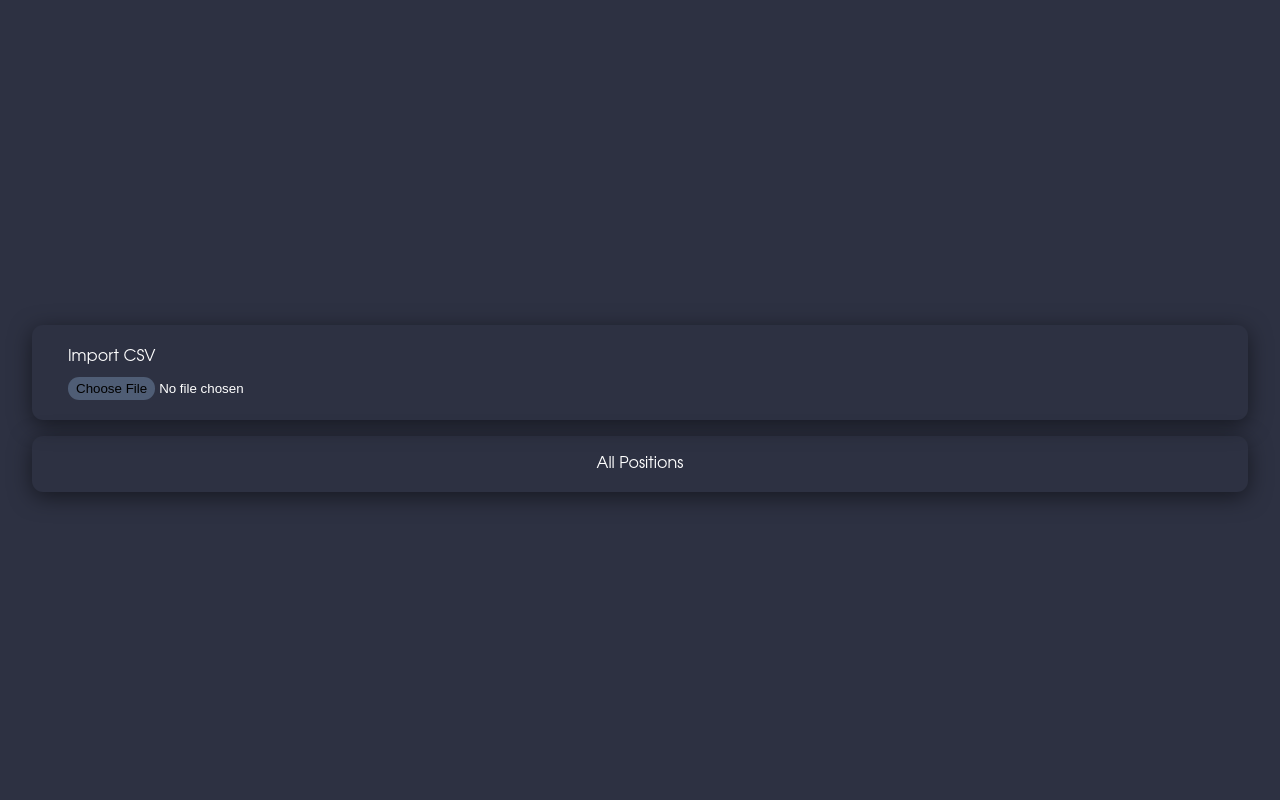
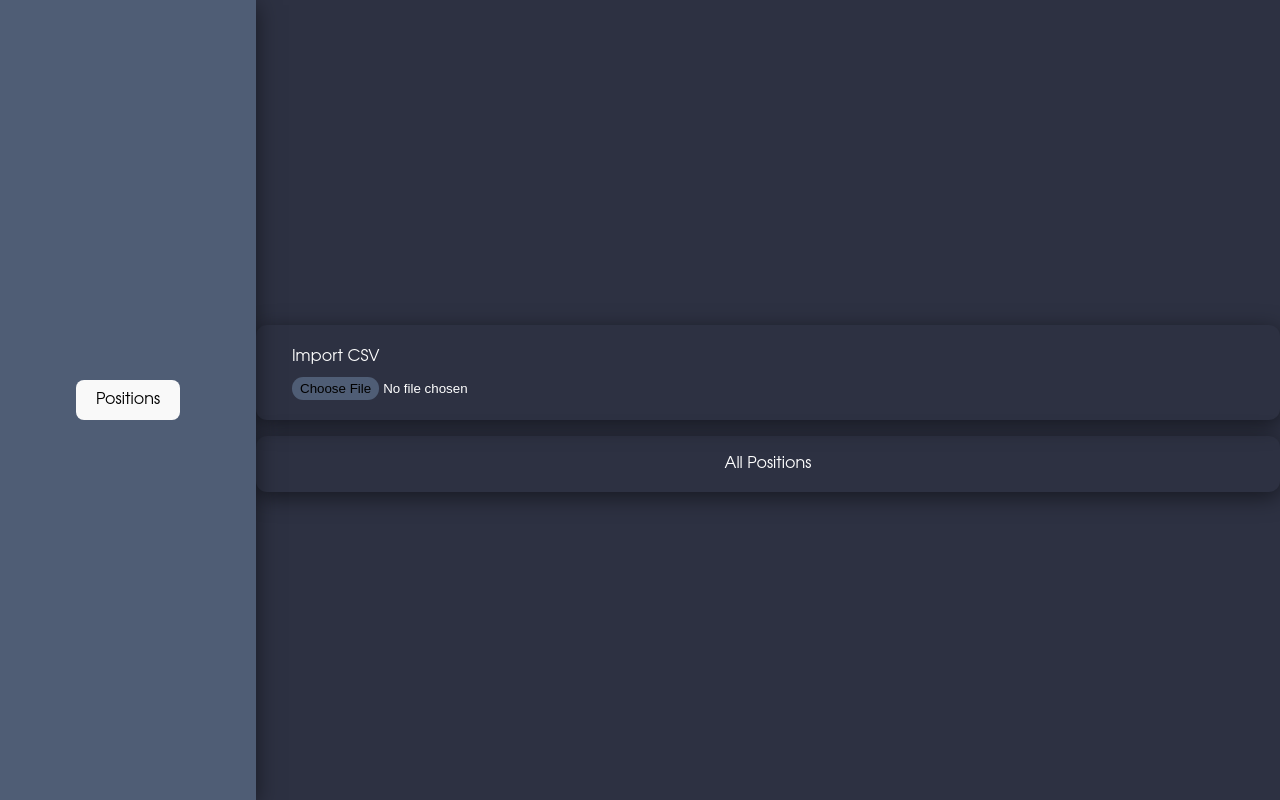
Before and after one commit to Byron-david/Option-Website, a React (Vite) app: page / in a window 1280 px wide. Built offline with nearby package versions, Linux system fonts and the light colour scheme.

Commit message:
Added Navbar. Need to adjust colors theme...

```diff
--- a/src/App.css
+++ b/src/App.css
@@ -17,20 +17,42 @@
   --text-color-secondary : #222831; */
 }
 
-#root {
-  max-width: 1280px;
-  margin: 0 auto;
-  padding: 2rem;
-  text-align: center;
+body {
+  width: 100%;
   overflow: hidden;
+  margin: 0px;
+  padding: 0px;
+  color: var(--text-color-main);
+  font-family: Avenir, Montserrat, Corbel, 'URW Gothic', source-sans-pro, sans-serif;
+  display: block;
 }
 
-body{
-  margin: 0px;
-  padding: 0px;
+#root {
   background-color: var(--background-color-main);
-  color: var(--text-color-main);
-  font-family: Avenir, Montserrat, Corbel, 'URW Gothic', source-sans-pro, sans-serif;
+  text-align: center;
+  display: flex;
+  justify-content: center;
+  align-items: center;
+  width: 100%;
+}
+
+main {
+  /* position: absolute; */
+}
+
+nav {
+  flex: 1 0 20%;
+  /* width: 50%; */
+  background-color: var(--background-color-secondary);
+  height: 100vh;
+  z-index: 1;
+  /* position: fixed;
+  top: 0;
+  left: 0; */
+  display: flex;
+  justify-content: center;
+  align-items: center;
+  box-shadow: 0px 5px 22px 0 rgba(0, 0, 0, .5) ;
 }
 
 button:hover {
@@ -86,7 +108,7 @@ input[type=date]{
   border-radius: var(--border-radius-main);
   border: 1px solid var(--background-color-secondary);
   /* box-shadow: 10px 5px 5px black; */
-  box-shadow: 0 5px 22px 0 rgba(0, 0, 0, .2), 0 0 0 1px rgba(0, 0, 0, .2);
+  box-shadow: 0px 5px 22px 0 rgba(0, 0, 0, .5) ;
   min-width: 0%;
   background-color: var(--background-color-main);
 }
@@ -147,7 +169,8 @@ input[type=date]{
   min-width: 25px;
   cursor: pointer;
   color: white;
-  border-radius: var(--border-radius-main) text-align: center;
+  border-radius: var(--border-radius-main);
+  text-align: center;
   padding: 0;
   background-color: var(--background-color-button-red);
   color: var(--background-color-main);
--- a/src/App.jsx
+++ b/src/App.jsx
@@ -1,31 +1,22 @@
 import { useState } from 'react'
 import './App.css'
 import AddTrade from './components/AddTrade.jsx'
+import Navbar from './components/Navbar/Navbar.jsx'
 // import ImportCSV from './components/ImportCSV.jsx'
 import PositionsTable from './components/PositionsTable/PositionsTable.jsx'
 
 function App() {
 
-  // const [data, setData] = useState([]);
-  // const handleFileLoad = (csvData) => {
-  //   setData(csvData);
-  // };
-  // return (
-  //   <div>
-  //     <h1>CSV Import in React.js</h1>
-  //     <CsvFileInput onFileLoad={handleFileLoad} />
-  //     <ul>
-  //       {data.map((row, index) => (
-  //         <li key={index}>{JSON.stringify(row)}</li>
-  //       ))}
-  //     </ul>
-  //   </div>
-  // );
   return (
-    // <AddTrade />
-    <PositionsTable />
-    // <ImportCSV />
-    // <CsvFileInput />
+    <>
+      {/* <AddTrade /> */}
+      <Navbar />
+      <main>
+        <PositionsTable />
+      </main>
+      {/* <ImportCSV /> */}
+      {/* <CsvFileInput /> */}
+    </>
   )
 }
 
--- /dev/null
+++ b/src/components/Navbar/Navbar.jsx
@@ -0,0 +1,15 @@
+import { useState } from 'react'
+import styles from './Navbar.module.css';
+import Button from '../Button.jsx'
+
+function Navbar() {
+  return (
+    <>
+        <nav>
+            <Button text="Positions"/>
+        </nav>
+    </>
+  )
+}
+
+export default Navbar
--- a/src/components/PositionsTable/PositionsTable.jsx
+++ b/src/components/PositionsTable/PositionsTable.jsx
@@ -39,6 +39,7 @@ export default function PositionsTable() {
 
     return (
         <>
+            <div>
                 <div className={styles.tableTools}>
                     <RemapData onFileLoad={handleFileLoad} />
                 </div>
@@ -63,6 +64,7 @@ export default function PositionsTable() {
                             </tbody>
                         </table>
                 </div>
+            </div>
         </>
     )
 }
```
Also changed, not shown: src/components/Navbar/Navbar.module.css (added). Lines whose indentation alone changed are shown as unchanged.
